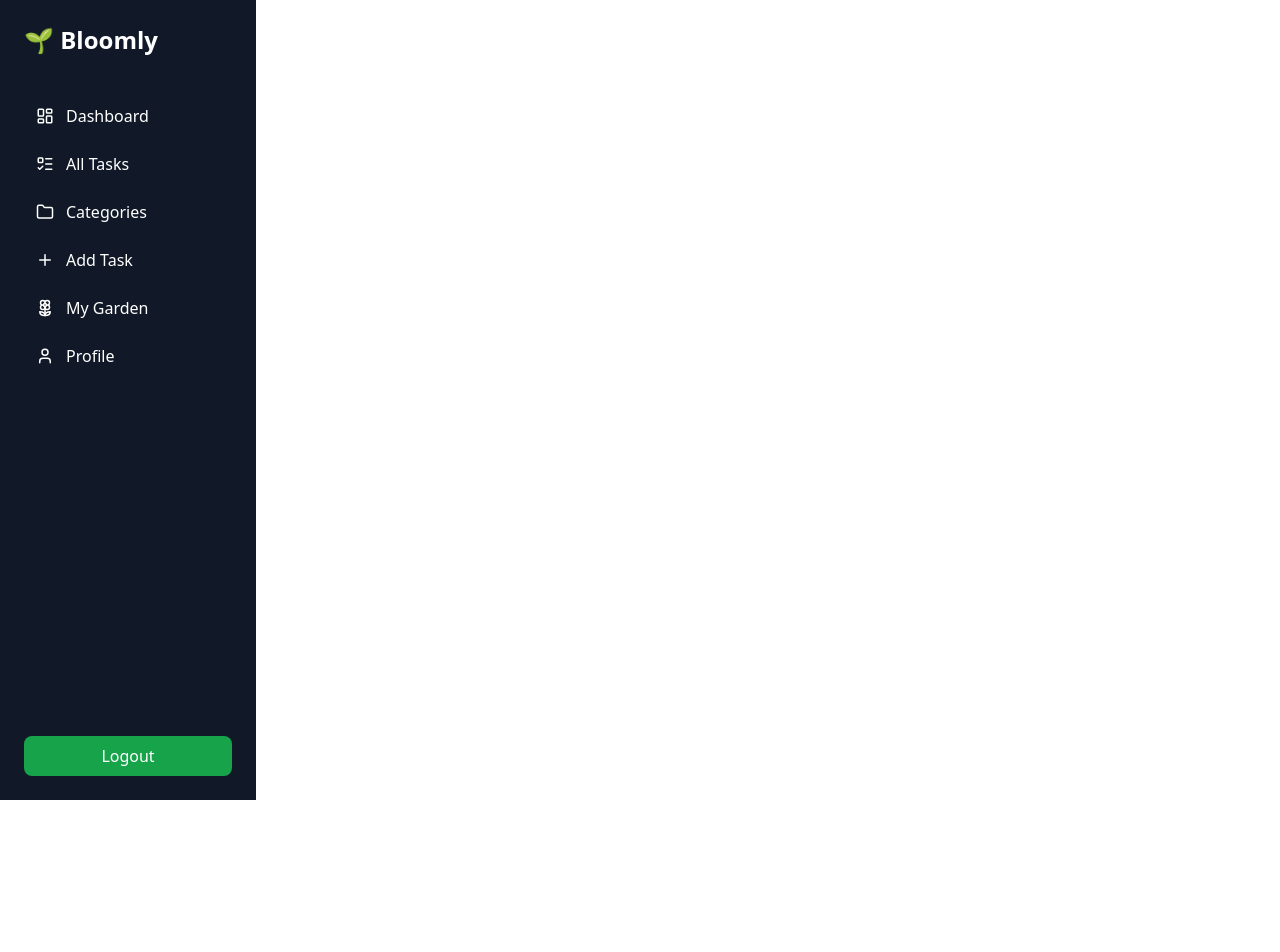
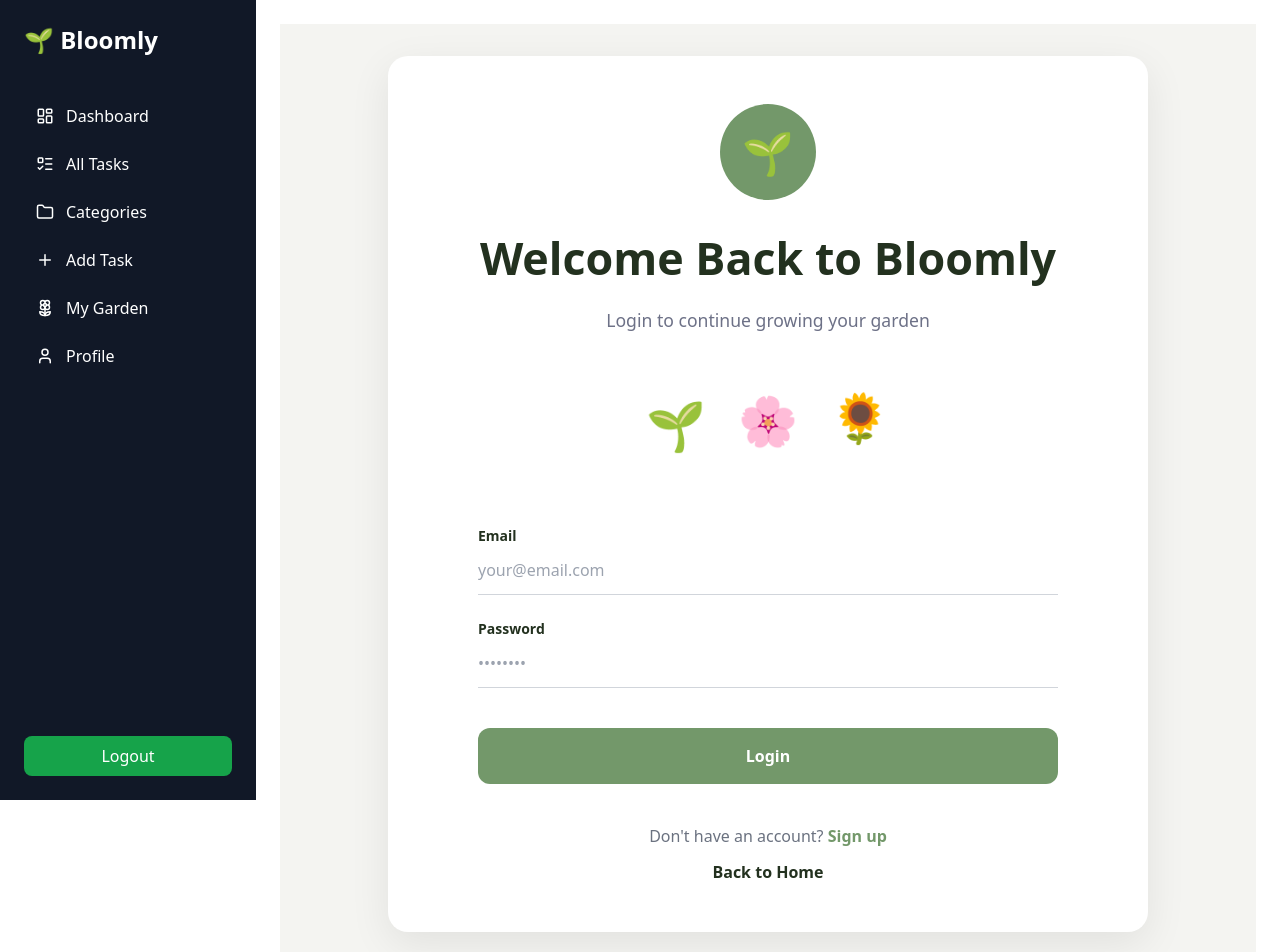
Before and after one commit to EmilyAD/Task-Manager, a React (Vite) app: page /login in a window 1280 px wide. Shown: the top 952 px of the page. Before the commit the page ends 800 px from the top, so only its background shows below. Built offline with nearby package versions, Linux system fonts and the light colour scheme.

Commit message:
Implemented login page with validation

```diff
--- a/src/App.jsx
+++ b/src/App.jsx
@@ -3,6 +3,8 @@ import { BrowserRouter, Routes, Route } from "react-router-dom";
 import Sidebar from "./components/Sidebar";
 import Home from "./pages/Home";
 import AllTasks from "./pages/AllTasks";
+import LogIn from "./pages/LogIn";
+
 function App() {
   return (
     <BrowserRouter>
@@ -18,6 +20,8 @@ function App() {
           <Routes>
             <Route path="/" element={<Home />} />
             <Route path="/tasks" element={<AllTasks />} />
+           <Route path="/login" element={<LogIn />} />
+
           </Routes>
 
         </div>
--- a/src/index.css
+++ b/src/index.css
@@ -1,3 +1,29 @@
 @tailwind base;
 @tailwind components;
 @tailwind utilities;
+@keyframes plantFloat {
+  0% {
+    transform: translateY(0);
+  }
+
+  50% {
+    transform: translateY(-10px);
+  }
+
+  100% {
+    transform: translateY(0);
+  }
+}
+
+.plant-icon {
+  display: inline-block;
+  animation: plantFloat 3s ease-in-out infinite;
+}
+
+.plant-icon:nth-child(2) {
+  animation-delay: 0.4s;
+}
+
+.plant-icon:nth-child(3) {
+  animation-delay: 0.8s;
+}
--- /dev/null
+++ b/src/pages/LogIn.jsx
@@ -0,0 +1,145 @@
+import { useState } from "react";
+import { Link } from "react-router-dom";
+import { validateEmail, validatePassword } from "../utils/validators";
+
+export default function Login() {
+  const [formData, setFormData] = useState({
+    email: "",
+    password: "",
+  });
+
+  const [errors, setErrors] = useState({});
+
+  function handleChange(event) {
+    const { name, value } = event.target;
+
+    setFormData((prev) => ({
+      ...prev,
+      [name]: value,
+    }));
+  }
+
+  function validateForm() {
+    const newErrors = {};
+
+    const emailError = validateEmail(formData.email);
+    if (emailError) newErrors.email = emailError;
+
+    const passwordError = validatePassword(formData.password);
+    if (passwordError) newErrors.password = passwordError;
+
+    setErrors(newErrors);
+    return Object.keys(newErrors).length === 0;
+  }
+
+  function handleSubmit(event) {
+    event.preventDefault();
+
+    if (!validateForm()) return;
+
+    alert("Login submitted successfully.");
+  }
+
+  return (
+    <section className="min-h-screen bg-[#f4f4f1] flex items-center justify-center px-4 py-8">
+
+      <div className="w-full max-w-[760px] bg-white rounded-[20px] shadow-[0_12px_40px_rgba(0,0,0,0.08)] px-6 py-10 md:px-12 md:py-12 flex flex-col items-center">
+
+        {/* Logo */}
+        <div className="w-24 h-24 rounded-full bg-[#73986a] flex items-center justify-center text-[2.6rem] mb-6">
+          🌱
+        </div>
+
+        {/* Title */}
+        <h1 className="text-center text-[2rem] md:text-[2.8rem] font-extrabold text-[#23311f] whitespace-nowrap">
+          Welcome Back to Bloomly
+        </h1>
+
+        {/* Subtitle */}
+        <p className="mt-4 text-center text-[1rem] md:text-[1.1rem] text-[#6d7187]">
+          Login to continue growing your garden
+        </p>
+
+        {/* Floating icons */}
+        <div className="flex gap-6 md:gap-8 my-10 md:my-14 text-[2.5rem] md:text-[3rem]">
+          <span className="plant-icon">🌱</span>
+          <span className="plant-icon">🌸</span>
+          <span className="plant-icon">🌻</span>
+        </div>
+
+        {/* Form */}
+        <form
+          className="w-full max-w-[580px] flex flex-col"
+          onSubmit={handleSubmit}
+          noValidate
+        >
+
+          {/* Email */}
+          <label className="text-sm font-bold text-[#23311f] mt-2">
+            Email
+          </label>
+
+          <input
+            name="email"
+            type="email"
+            placeholder="your@email.com"
+            value={formData.email}
+            onChange={handleChange}
+            className="border-0 border-b border-gray-300 py-3 outline-none focus:border-[#73986a]"
+          />
+
+          {errors.email && (
+            <p className="text-red-500 text-sm mt-1">{errors.email}</p>
+          )}
+
+          {/* Password */}
+          <label className="text-sm font-bold text-[#23311f] mt-6">
+            Password
+          </label>
+
+          <input
+            name="password"
+            type="password"
+            placeholder="••••••••"
+            value={formData.password}
+            onChange={handleChange}
+            className="border-0 border-b border-gray-300 py-3 outline-none focus:border-[#73986a]"
+          />
+
+          {errors.password && (
+            <p className="text-red-500 text-sm mt-1">{errors.password}</p>
+          )}
+
+          {/* Button */}
+          <button
+            type="submit"
+            className="mt-10 bg-[#73986a] text-white py-4 rounded-xl font-bold hover:opacity-90 transition"
+          >
+            Login
+          </button>
+        </form>
+
+        {/* Footer */}
+        <p className="mt-10 text-gray-500 text-center">
+          Don&apos;t have an account?{" "}
+          <Link
+            to="/register"
+            className="text-[#73986a] font-bold"
+          >
+            Sign up
+          </Link>
+        </p>
+
+        <p className="mt-3 text-center">
+          <Link
+            to="/"
+            className="font-semibold text-[#23311f] hover:underline"
+          >
+            Back to Home
+          </Link>
+        </p>
+
+      </div>
+    </section>
+  );
+}
--- /dev/null
+++ b/src/utils/validators.js
@@ -0,0 +1,141 @@
+export const countryOptions = [
+  { code: "+961", label: "Lebanon", key: "LB" },
+  { code: "+1", label: "USA/Canada", key: "US" },
+  { code: "+33", label: "France", key: "FR" },
+  { code: "+49", label: "Germany", key: "DE" },
+  { code: "+44", label: "UK", key: "UK" },
+  { code: "+90", label: "Turkey", key: "TR" },
+  { code: "+971", label: "UAE", key: "AE" },
+  { code: "+966", label: "Saudi Arabia", key: "SA" },
+  { code: "+20", label: "Egypt", key: "EG" },
+  { code: "+962", label: "Jordan", key: "JO" },
+  { code: "+974", label: "Qatar", key: "QA" },
+  { code: "+965", label: "Kuwait", key: "KW" },
+  { code: "+973", label: "Bahrain", key: "BH" },
+  { code: "+968", label: "Oman", key: "OM" },
+  { code: "+963", label: "Syria", key: "SY" },
+  { code: "+964", label: "Iraq", key: "IQ" },
+  { code: "+212", label: "Morocco", key: "MA" },
+  { code: "+213", label: "Algeria", key: "DZ" },
+  { code: "+216", label: "Tunisia", key: "TN" },
+  { code: "+39", label: "Italy", key: "IT" },
+  { code: "+34", label: "Spain", key: "ES" },
+  { code: "+31", label: "Netherlands", key: "NL" },
+  { code: "+32", label: "Belgium", key: "BE" },
+  { code: "+61", label: "Australia", key: "AU" },
+  { code: "+81", label: "Japan", key: "JP" },
+  { code: "+82", label: "South Korea", key: "KR" },
+  { code: "+91", label: "India", key: "IN" },
+  { code: "+86", label: "China", key: "CN" },
+  { code: "+55", label: "Brazil", key: "BR" },
+  { code: "+27", label: "South Africa", key: "ZA" },
+  { code: "+999", label: "Other", key: "OTHER" },
+];
+
+export function validateEmail(email) {
+  const trimmed = email.trim();
+
+  // simple but good client-side format validation
+  const emailRegex =
+    /^[a-zA-Z0-9._%+-]+@[a-zA-Z0-9-]+\.[a-zA-Z]{2,}$/;
+
+  if (!trimmed) {
+    return "Email is required.";
+  }
+
+  if (!emailRegex.test(trimmed)) {
+    return "Enter a valid email.";
+  }
+
+  return "";
+}
+
+export function validatePassword(password) {
+  if (!password) {
+    return "Password is required.";
+  }
+
+  if (password.length < 8) {
+    return "Password must be at least 8 characters.";
+  }
+
+  if (!/[a-z]/.test(password)) {
+    return "Password must include at least 1 lowercase letter.";
+  }
+
+  if (!/[A-Z]/.test(password)) {
+    return "Password must include at least 1 uppercase letter.";
+  }
+
+  if (!/[^A-Za-z0-9]/.test(password)) {
+    return "Password must include at least 1 special character.";
+  }
+
+  return "";
+}
+
+export function validateConfirmPassword(password, confirmPassword) {
+  if (!confirmPassword) {
+    return "Please confirm your password.";
+  }
+
+  if (password !== confirmPassword) {
+    return "Passwords do not match.";
+  }
+
+  return "";
+}
+
+export function digitsOnly(value) {
+  return value.replace(/\D/g, "");
+}
+
+export function validatePhone(countryKey, phone) {
+  const cleaned = digitsOnly(phone);
+
+  if (!cleaned) {
+    return "Phone number is required.";
+  }
+
+  const validators = {
+    LB: /^(\d{7,8})$/,       // Lebanon local numbers usually 7–8 digits after +961
+    US: /^(\d{10})$/,        // USA/Canada
+    FR: /^(\d{9})$/,         // France after +33
+    DE: /^(\d{10,11})$/,     // Germany varies
+    UK: /^(\d{10})$/,        // UK common local format after +44
+    TR: /^(\d{10})$/,        // Turkey
+    AE: /^(\d{9})$/,         // UAE
+    SA: /^(\d{9})$/,         // Saudi
+    EG: /^(\d{10})$/,        // Egypt
+    JO: /^(\d{8,9})$/,       // Jordan
+    QA: /^(\d{8})$/,
+    KW: /^(\d{8})$/,
+    BH: /^(\d{8})$/,
+    OM: /^(\d{8})$/,
+    SY: /^(\d{8,9})$/,
+    IQ: /^(\d{9,10})$/,
+    MA: /^(\d{9})$/,
+    DZ: /^(\d{9})$/,
+    TN: /^(\d{8})$/,
+    IT: /^(\d{9,10})$/,
+    ES: /^(\d{9})$/,
+    NL: /^(\d{9})$/,
+    BE: /^(\d{8,9})$/,
+    AU: /^(\d{9})$/,
+    JP: /^(\d{9,10})$/,
+    KR: /^(\d{9,10})$/,
+    IN: /^(\d{10})$/,
+    CN: /^(\d{11})$/,
+    BR: /^(\d{10,11})$/,
+    ZA: /^(\d{9})$/,
+    OTHER: /^(\d{6,15})$/,
+  };
+
+  const regex = validators[countryKey] || validators.OTHER;
+
+  if (!regex.test(cleaned)) {
+    return "Enter a valid phone number for the selected country.";
+  }
+
+  return "";
+}
```
Also changed, not shown: 1 other file (tests, documents, lock files or other folders).
